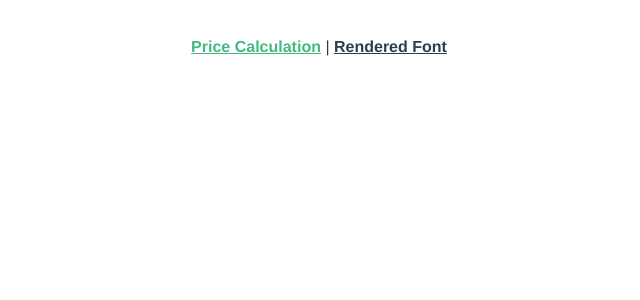
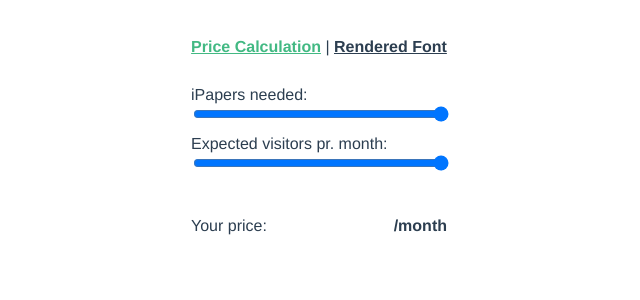
Before and after one commit to steffenpedersen/code-challenge, a Vue app: page / in a window 1280 px wide. Shown: the top 300 px of the page, without its empty margins (321-961 px from the left). Built offline with nearby package versions, Linux system fonts and the light colour scheme.

Commit message:
Setup basic markup and styling for price

```diff
--- a/src/views/PriceCalculation.vue
+++ b/src/views/PriceCalculation.vue
@@ -1,12 +1,72 @@
 <template>
   <div class="price-calculation">
+    <form name="price">
+      <div class="label">
+        <label for="items">iPapers needed:</label>
+        <span id="ipapers-needed"></span>
+      </div>
 
+      <input
+        class="input"
+        id="ipapers"
+        type="range"
+        name="items"
+        price
+        min="0"
+        max="10"
+        onchange="calculateResult(this)"
+      />
+
+      <div class="label">
+        <label for="price">Expected visitors pr. month:</label>
+        <span id="expected-visitors"></span>
+      </div>
+
+      <input
+        class="input"
+        id="visitors"
+        type="range"
+        name="price"
+        min="0"
+        max="10"
+        onchange="calculateResult(this)"
+      />
+    </form>
+    <div class="result">
+      <span>Your price:</span>
+      <strong>
+        <span id="result-price"></span>/month
+      </strong>
+    </div>
   </div>
 </template>
 
 <script>
 // @ is an alias to /src
 export default {
-  name: 'PriceCalculation'
+  name: "PriceCalculation"
+};
+</script>
+
+<style lang="scss">
+.price-calculation {
+  width: 16em;
+  margin: 0 auto;
 }
-</script>
+
+.label {
+  display: flex;
+  justify-content: space-between;
+}
+
+.input {
+  width: 100%;
+  margin-bottom: 1em;
+}
+
+.result {
+  display: flex;
+  justify-content: space-between;
+  margin-top: 2em;
+}
+</style>
```
